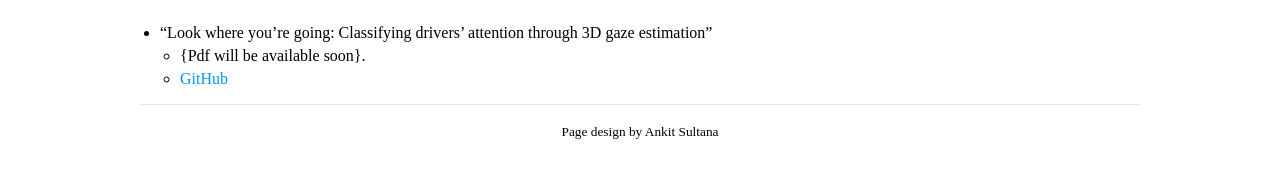
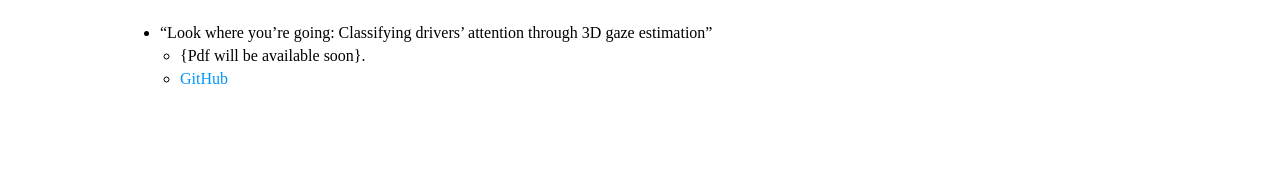
Before and after one commit to gabrielnhn/gabrielnhn.github.io, a Jekyll site: the page built from index.md, in a window 1280 px wide. Shown: the part 428-606 px from the top of the page. Built offline with Jekyll 4.4.1, drawn with Linux system fonts in a browser that asks for light colours.

Commit message:
remove footnote

```diff
--- a/_config.yml
+++ b/_config.yml
@@ -6,10 +6,6 @@ newbaseurl: /
 markdown: kramdown
 
 tracking_id: #
-
-footer: yes
-footer_url: "https://github.com/ankitsultana"
-footer_text: "Page design by Ankit Sultana"
 
 sass:
     style: compressed
```
